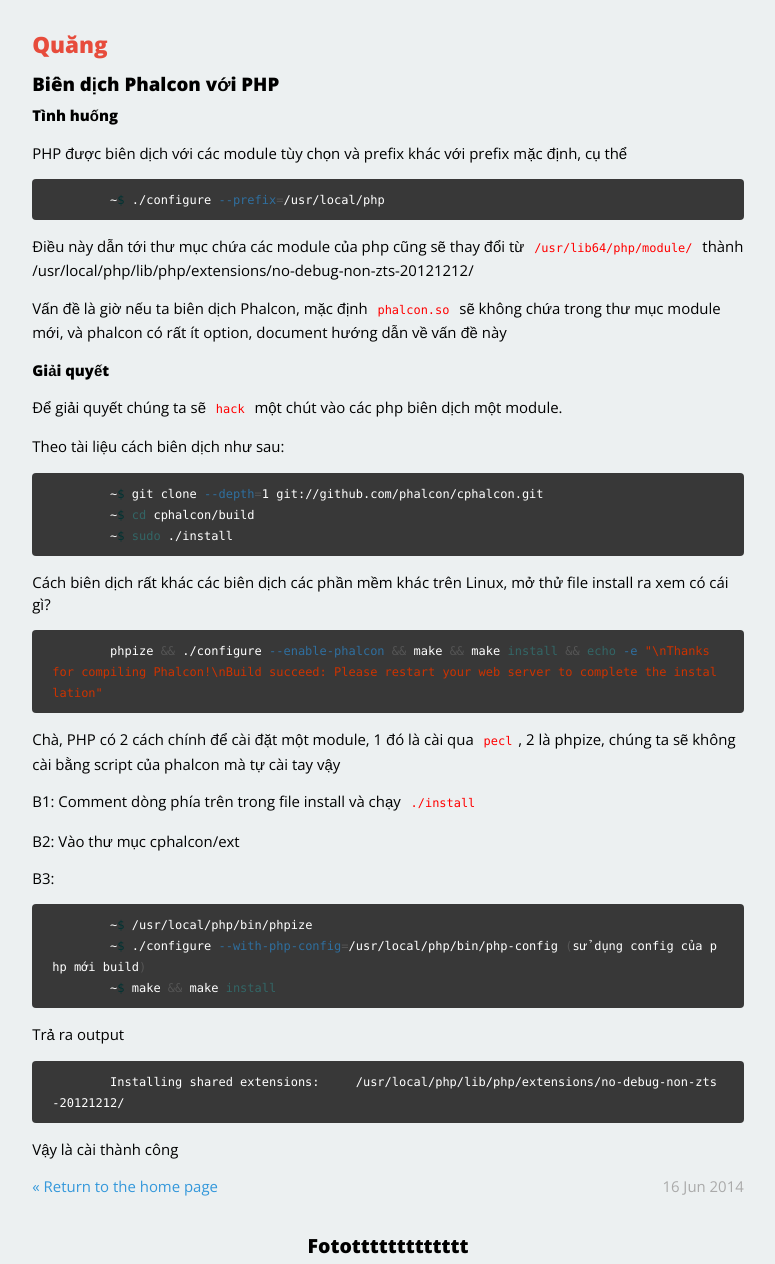
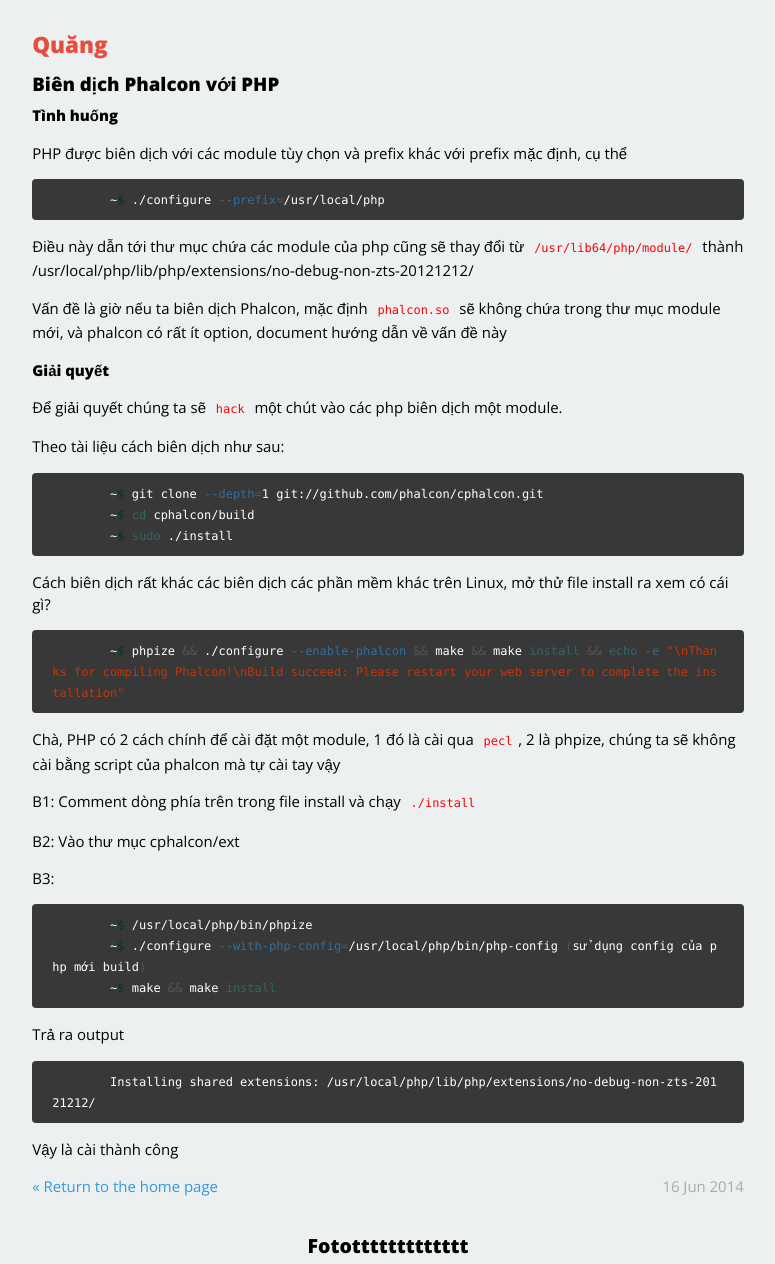
Before and after one commit to gitter-badger/xluffy.github.io, a Jekyll site: the page built from _posts/2014-06-16-build-phalconl.md, in a window 1280 px wide. Shown: the whole page, without its empty margins (252-1027 px from the left). Built offline with Jekyll 4.4.1, drawn with Linux system fonts in a browser that asks for light colours; Markdown is read by kramdown in place of the engine named in the settings.

````diff
--- a/_posts/2014-06-16-build-phalconl.md
+++ b/_posts/2014-06-16-build-phalconl.md
@@ -33,7 +33,7 @@ Theo tài liệu cách biên dịch như sau:
 Cách biên dịch rất khác các biên dịch các phần mềm khác trên Linux, mở thử file install ra xem có cái gì?
 
 ```bash
-	phpize && ./configure --enable-phalcon && make && make install && echo -e "\nThanks for compiling Phalcon!\nBuild succeed: Please restart your web server to complete the installation"
+	~$ phpize && ./configure --enable-phalcon && make && make install && echo -e "\nThanks for compiling Phalcon!\nBuild succeed: Please restart your web server to complete the installation"
 ```
 
 Chà, PHP có 2 cách chính để cài đặt một module, 1 đó là cài qua `pecl`, 2 là phpize, chúng ta sẽ không cài bằng script của phalcon mà tự cài tay vậy
@@ -53,7 +53,7 @@ B3:
 Trả ra output
 
 ```bash
-	Installing shared extensions:     /usr/local/php/lib/php/extensions/no-debug-non-zts-20121212/
+	Installing shared extensions: /usr/local/php/lib/php/extensions/no-debug-non-zts-20121212/
 ```
 
 Vậy là cài thành công
````
